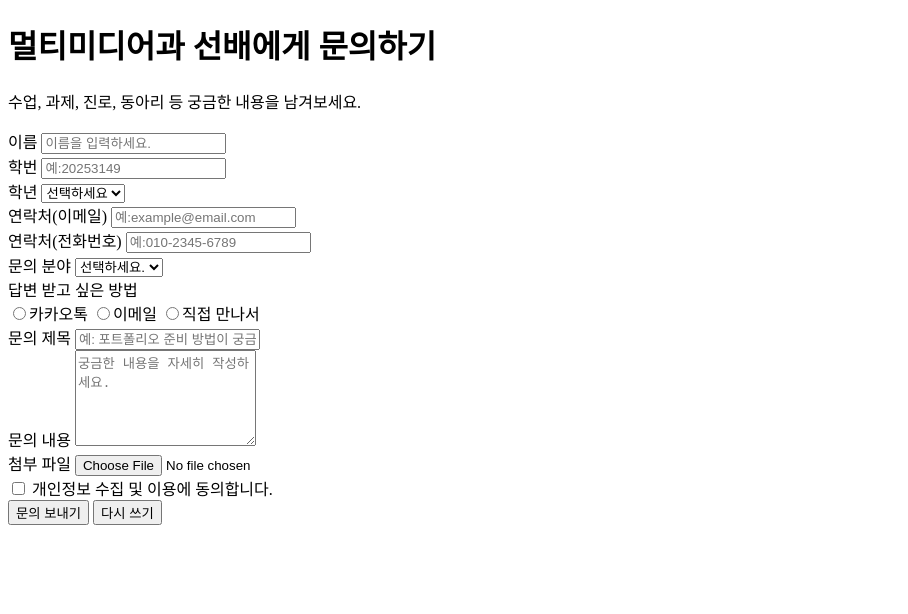
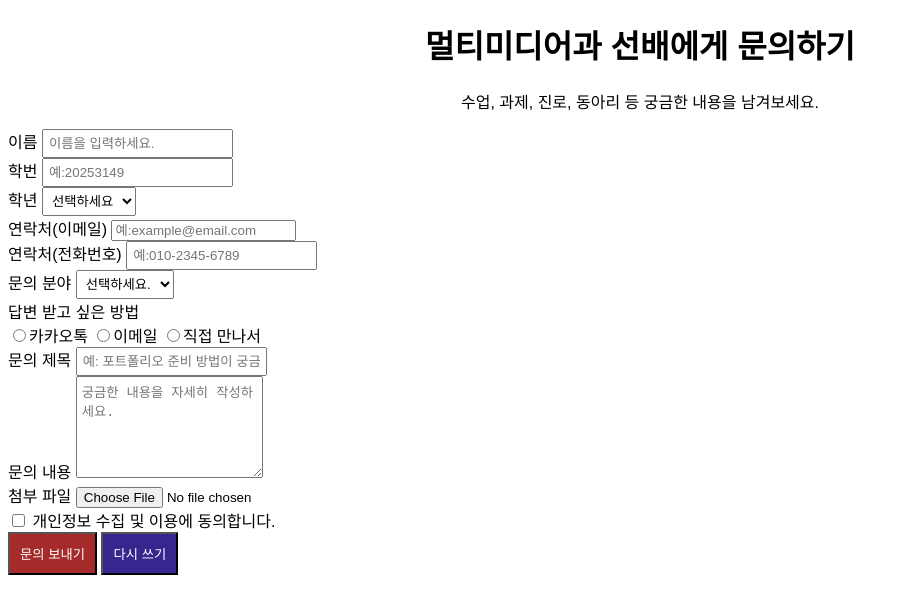
Before and after one commit to yebin-20253149/myminiwebsite, a plain HTML site: page page2.html in a window 1280 px wide. Shown: the whole page, without its empty margins (0-908 px from the left). Drawn offline with Linux system fonts and the light colour scheme.

Commit message:
Add files via upload

```diff
--- a/page2.html
+++ b/page2.html
@@ -4,6 +4,32 @@
     <meta charset="UTF-8">
     <meta name="viewport" content="width=device-width, initial-scale=1.0">
     <title>상담 문의</title>
+    <style>
+    body{
+        font-family: Arial, Helvetica, sans-serif;
+    }
+
+    h1 , p {
+        text-align: center;
+    }
+
+    input[type="reset"]{
+        padding:10px;
+        background-color: rgb(56, 37, 142);
+        color:white;
+    }
+
+    input[type="submit"]{
+        padding:10px;
+        background-color: brown;
+        color: white;
+    }
+
+    select, textarea, input[type="text"],input[type="emaill"], input[type="tel"] {
+        padding: 5px;
+    }
+
+    </style>
 </head>
 <body>
 
--- a/style.css
+++ b/style.css
@@ -5,6 +5,7 @@ nav {
 header {
     background-color: olive;
     text-align: center;
+    padding:10px;
 }
 
 section {
@@ -13,6 +14,7 @@ section {
 
 footer {background-color: #333;
        text-align: center;
+       padding:10px;
 
 }
 
@@ -28,7 +30,18 @@ h1 {
     color: white;
 }
 
-* {
-    font-family: 'Courier New', Courier, monospace;
-    color:blue;
+h2 {
+    color: darkolivegreen;
 }
+
+h4 {
+    color: white;
+}
+
+.foot-p {
+    color: white  ;
+}
+
+header > p {
+    color: white;
+}
```
Also changed, not shown: index.html (+3 -4 lines).
